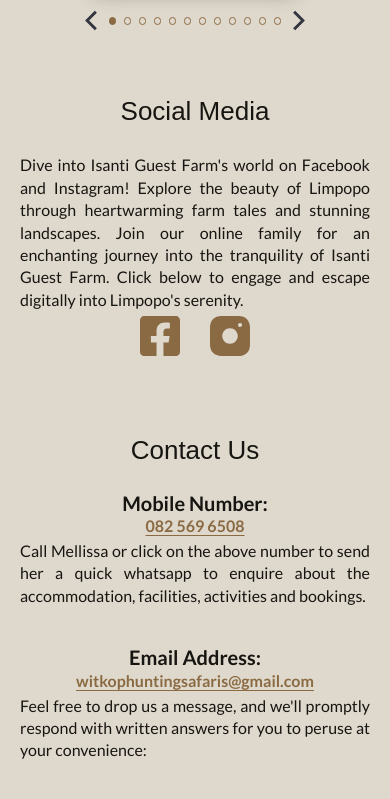
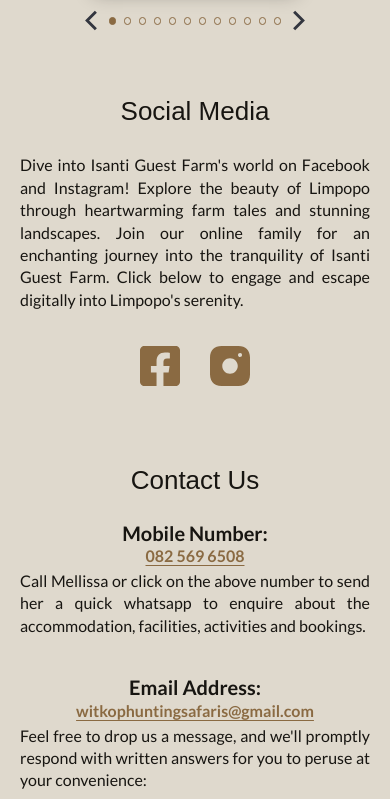
Before and after one commit to SVDwebtech/witkopGuestFarmWebsite048, a website: page index.html in a window 390 px wide. Shown: the part 8000-8799 px from the top of the page. Drawn offline with Linux system fonts and the light colour scheme; a web font is replaced by a local one.

Commit message:
add media query for imgCompAndTxtContainer in social media section

```diff
--- a/sass/layout/_aside.scss
+++ b/sass/layout/_aside.scss
@@ -39,6 +39,10 @@
             gap: 3rem;
             width: min(100%, 45rem);
             padding: 3rem 1rem;
+      }
+      &__imgCompAndTxtContainer {
+            @include displayFlexColumn;
+            gap: 3rem;
       }
       &__socialMediaNavigation {
             @include displayFlexColumn;
```
Also changed, not shown: css/styles.css.
